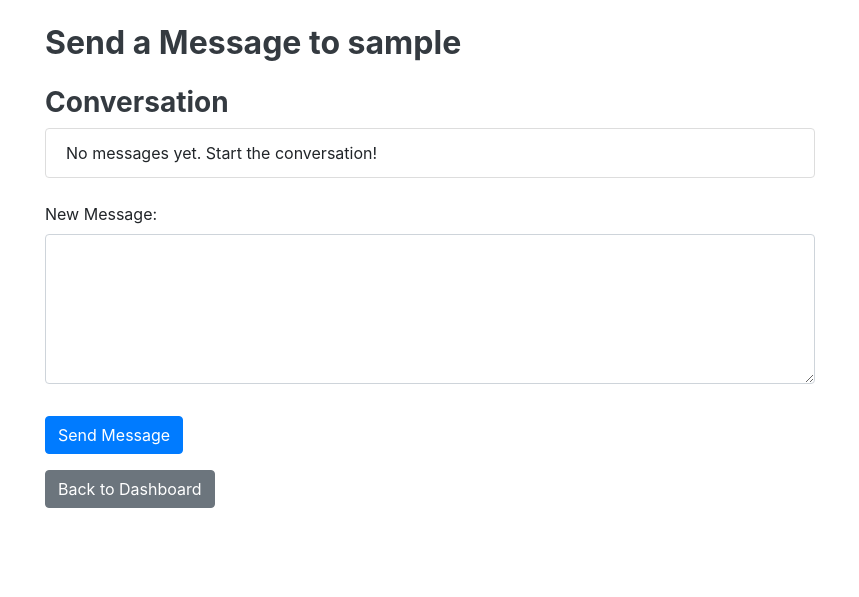
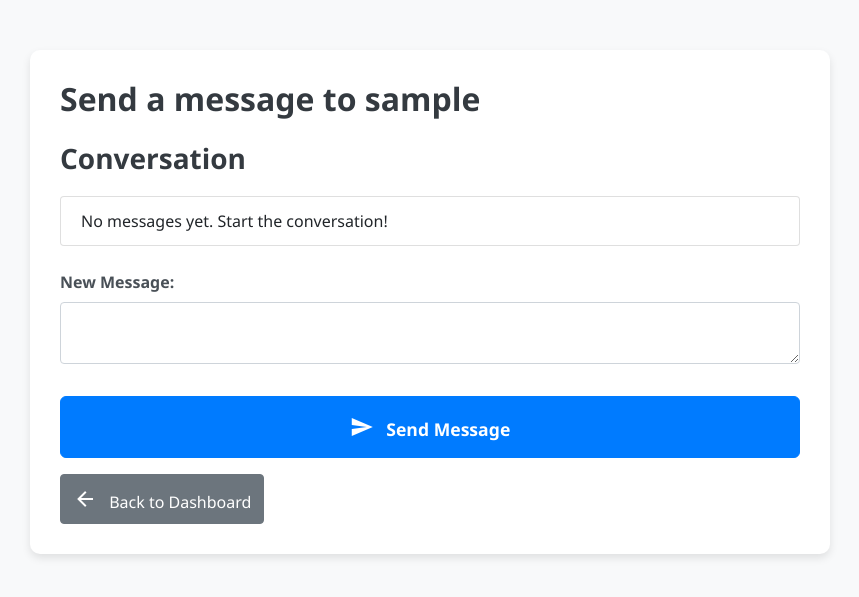
Before and after one commit to jancosares/django_project, a Django app: page /send_message/1/ in a window 1280 px wide. Shown: the top 597 px of the page, without its empty margins (210-1069 px from the left). Run offline with Django 5.2, Linux system fonts and the light colour scheme; the visitor is signed in with stand-in values (Sample User, id 1); data comes from the database, SQL or seed files in the repository; data that the repository does not hold is empty; parts of the project's set-up code (start-up, migrations or seed data) failed here and were passed over; some libraries are stand-ins or nearby versions.

Commit message:
fix the style

```diff
--- a/user_app/messaging/templates/messaging/send_message_with_user.html
+++ b/user_app/messaging/templates/messaging/send_message_with_user.html
@@ -10,51 +10,71 @@
     <!-- Bootstrap CSS -->
     <link href="https://stackpath.bootstrapcdn.com/bootstrap/4.5.2/css/bootstrap.min.css" rel="stylesheet">
 
+    <!-- MDI Icons CSS -->
+    <link href="https://cdn.jsdelivr.net/npm/@mdi/font/css/materialdesignicons.min.css" rel="stylesheet">
+
     <!-- Custom CSS -->
     <style>
         /* Custom Styles */
+        body {
+            background-color: #f8f9fa;
+            font-family: 'Segoe UI', Tahoma, Geneva, Verdana, sans-serif;
+        }
+
         .container {
-            max-width: 800px; /* Limit the width of the container for better readability */
+            max-width: 800px;
+            padding: 30px;
+            margin-top: 50px;
+            background-color: #fff;
+            box-shadow: 0 4px 8px rgba(0, 0, 0, 0.1);
+            border-radius: 10px;
         }
 
         h2, h3 {
-            color: #343a40; /* Dark text color for headings */
-            font-weight: bold;
+            color: #343a40;
+            font-weight: 600;
+            margin-bottom: 20px;
         }
 
-        .list-group-item {
-            border: 1px solid #ddd; /* Light border to separate message items */
+        .btn-primary {
+            width: 100%;
+            padding: 12px;
+            background-color: #007bff;
+            font-weight: 600;
+            font-size: 1.1rem;
+            border-radius: 0.375rem;
+            transition: background-color 0.3s ease;
         }
 
-        .list-group-item strong {
-            color: #007bff; /* Highlight the sender's username in blue */
+        .btn-primary:hover {
+            background-color: #0056b3;
         }
 
-        textarea {
-            min-height: 150px; /* Ensure the textarea is large enough for messages */
+        .mdi {
+            font-size: 1.5rem;
+            margin-right: 8px;
         }
 
-        button {
-            border-radius: 0.25rem; /* Rounded corners for buttons */
+        .form-group label {
+            font-weight: 600;
+            color: #495057;
         }
 
-        button:hover {
-            opacity: 0.9; /* Slightly reduce opacity on hover */
-        }
-
-        a.btn-secondary {
-            text-decoration: none; /* Remove underline from the "Back to Dashboard" link */
-        }
-
-        a.btn-secondary:hover {
-            opacity: 0.8; /* Slightly reduce opacity on hover */
+        .alert {
+            margin-top: 20px;
+            font-size: 1rem;
+            padding: 15px;
+            background-color: #f8d7da;
+            color: #721c24;
+            border: 1px solid #f5c6cb;
+            border-radius: 0.375rem;
         }
     </style>
 </head>
 <body>
 
-<div class="container mt-4">
-  <h2>Send a Message to {{ receiver.username }}</h2>
+<div class="container">
+  <h2>Send a message to {{ receiver.username }}</h2>
 
   <!-- Display Previous Messages -->
   <h3 class="mt-4">Conversation</h3>
@@ -76,11 +96,15 @@
       <label for="content">New Message:</label>
       <textarea class="form-control" id="content" name="content" required></textarea>
     </div>
-    <button type="submit" class="btn btn-primary mt-3">Send Message</button>
+    <button type="submit" class="btn btn-primary mt-3">
+        <i class="mdi mdi-send"></i> Send Message
+    </button>
   </form>
 
   <!-- Button to Return to Dashboard -->
-  <a href="{% url 'user_dashboard' %}" class="btn btn-secondary mt-3">Back to Dashboard</a>
+  <a href="{% url 'user_dashboard' %}" class="btn btn-secondary mt-3">
+      <i class="mdi mdi-arrow-left"></i> Back to Dashboard
+  </a>
 </div>
 
 <!-- Bootstrap JS and dependencies -->
```
